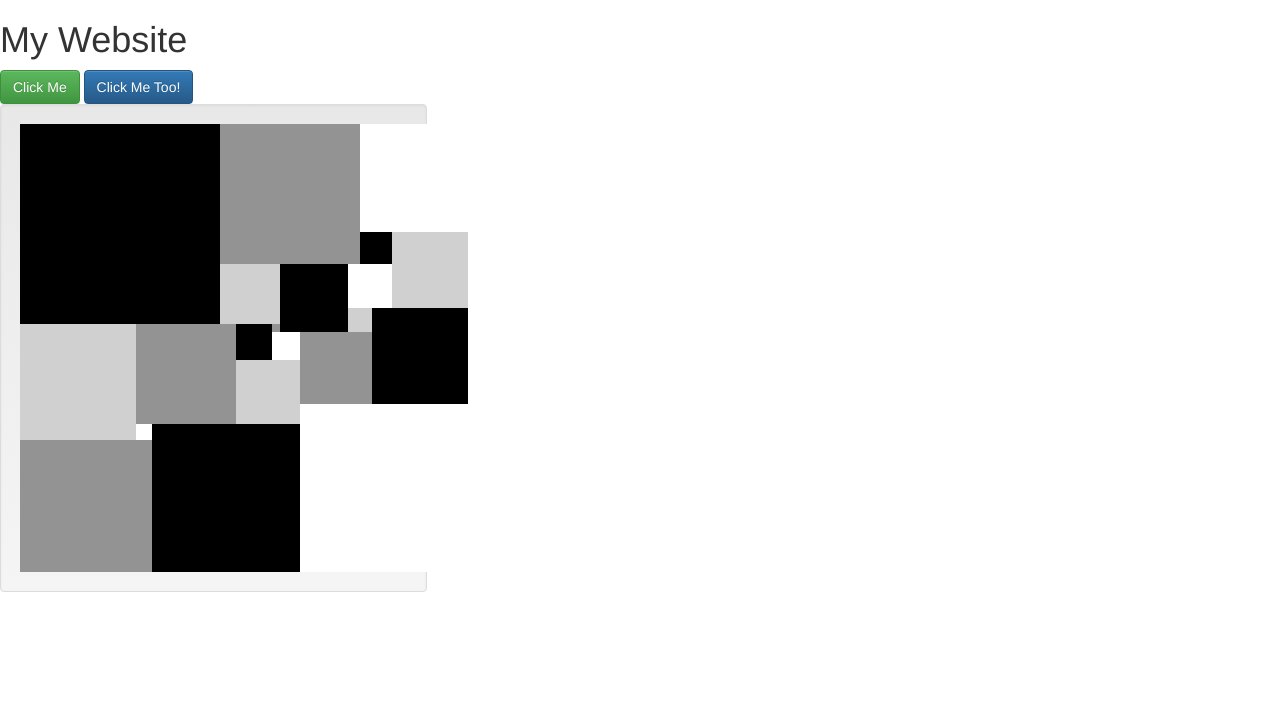
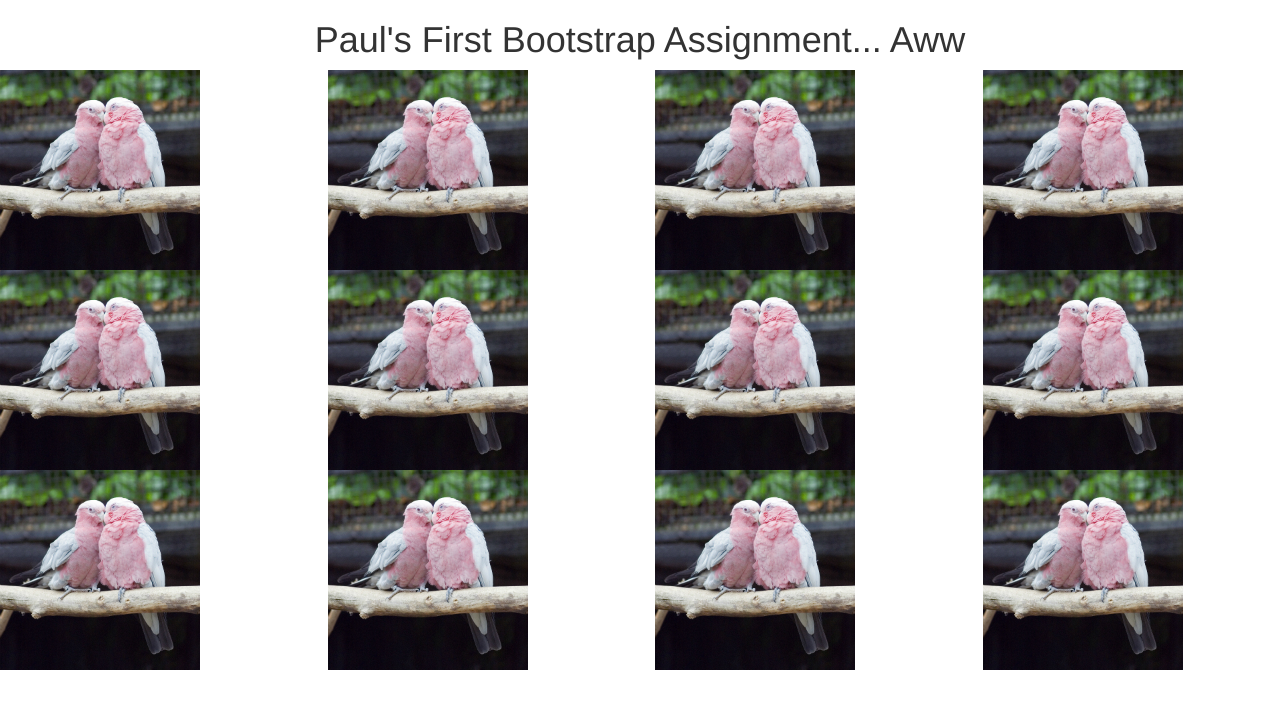
Before and after one commit to pauliemyers/bootstrap1-hw, a plain HTML site: page index.html in a window 1280 px wide. Drawn offline with nearby package versions, Linux system fonts and the light colour scheme.

Commit message:
Final draft
Picked a better image, edited the hmtl

```diff
--- a/index.html
+++ b/index.html
@@ -1,4 +1,5 @@
 <!doctype html>
+
 <head>
 
     <!-- Latest compiled and minified CSS -->
@@ -10,16 +11,30 @@
 </head>
 
 <body>
-<h1 class="text-left">My Website</h1>
-    <button class="btn btn-success">Click Me</button>
-    <input type="button" class="btn btn-primary" value="Click Me Too!"/>
+
+    <div class="container-fluid">
+        <h1 class="text-center">Paul's First Bootstrap Assignment... Aww</h1>
+    </div>
+
     <script src="lib/jquery-3.1.1.js"></script>
     <!-- Latest compiled and minified JavaScript -->
     <script src="https://maxcdn.bootstrapcdn.com/bootstrap/3.3.7/js/bootstrap.min.js" integrity="sha384-Tc5IQib027qvyjSMfHjOMaLkfuWVxZxUPnCJA7l2mCWNIpG9mGCD8wGNIcPD7Txa" crossorigin="anonymous"></script>
 
     <div class="Container primary">
-    <div class="row"> </div>
-        <div class="col-sm-1 col-md-4 well"><img src="images/square.gif"/></div>
+        <div class="row">
+            <div class="col-sm-3"><img src="images/galah.jpg" /></div>
+            <div class="col-sm-3"><img src="images/galah.jpg" /></div>
+            <div class="col-sm-3"><img src="images/galah.jpg" /></div>
+            <div class="col-sm-3"><img src="images/galah.jpg" /></div>
+            <div class="col-sm-3"><img src="images/galah.jpg" /></div>
+            <div class="col-sm-3"><img src="images/galah.jpg" /></div>
+            <div class="col-sm-3"><img src="images/galah.jpg" /></div>
+            <div class="col-sm-3"><img src="images/galah.jpg" /></div>
+            <div class="col-sm-3"><img src="images/galah.jpg" /></div>
+            <div class="col-sm-3"><img src="images/galah.jpg" /></div>
+            <div class="col-sm-3"><img src="images/galah.jpg" /></div>
+            <div class="col-sm-3"><img src="images/galah.jpg" /></div>
+        </div>
 
     </div>
 
```
Also changed, not shown: images/galah.jpg (added). Lines whose indentation alone changed are shown as unchanged.
